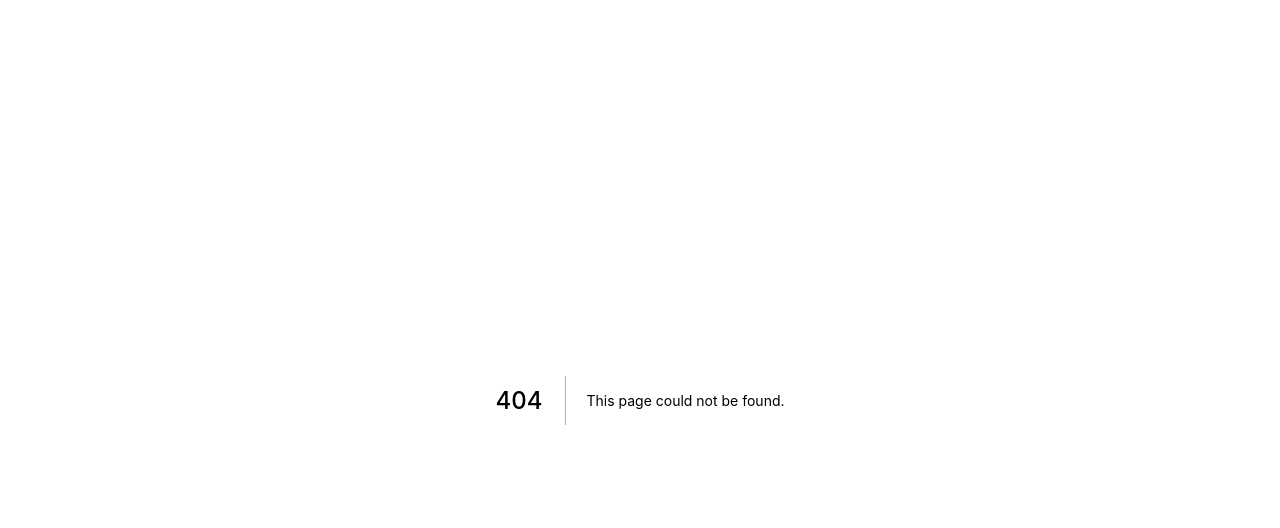
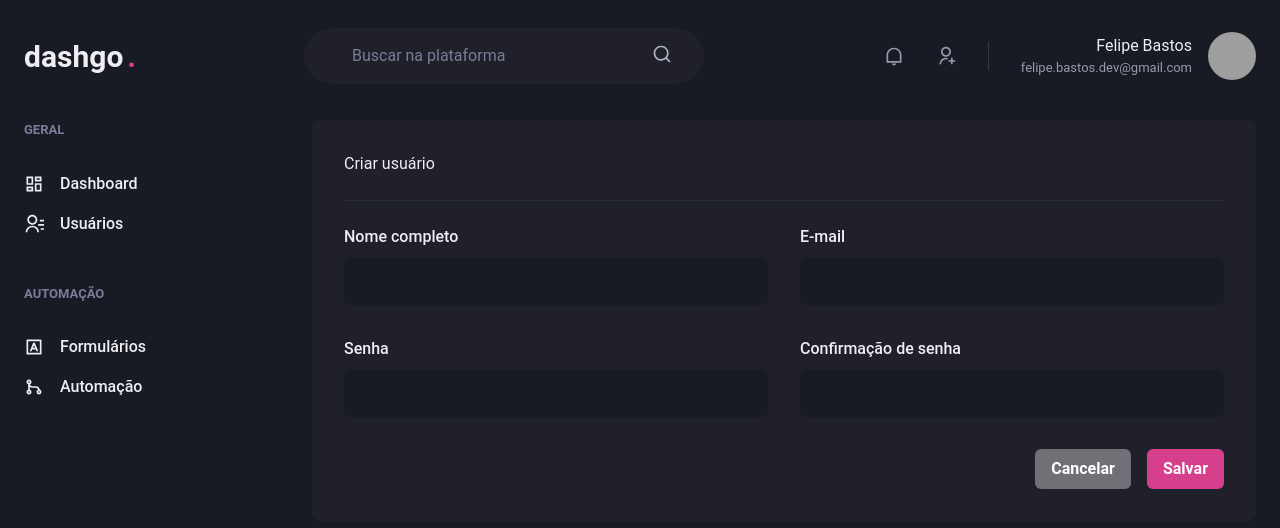
Before and after one commit to felipecfb/dashgo, a Next.js app: page /users/create in a window 1280 px wide. Before the commit this address had no page. Shown: the top 528 px of the page. Built offline with nearby package versions, Linux system fonts and the light colour scheme; grey boxes are pictures that could not be loaded.

Commit message:
feat: criando componente de criação de usuário

```diff
--- a/src/pages/dashboard.tsx
+++ b/src/pages/dashboard.tsx
@@ -47,11 +47,11 @@
     opacity: 0.3,
     type: "gradient",
     gradient: {
-      shade: 'dark',
+      shade: "dark",
       opacityFrom: 0.7,
       opacityTo: 0.3,
-    }
-  }
+    },
+  },
 } as const;
 
 const series = [
--- /dev/null
+++ b/src/pages/users/create.tsx
@@ -0,0 +1,41 @@
+import { Box, Button, Divider, Flex, Heading, HStack, SimpleGrid, VStack } from "@chakra-ui/react";
+import { Input } from "../../components/Form/Input";
+import { Header } from "../../components/Header";
+import { Sidebar } from "../../components/Sidebar";
+
+export default function CreateUser() {
+  return (
+    <Box>
+      <Header />
+
+      <Flex w="100%" my="6" maxWidth={1480} mx="auto" px="6">
+        <Sidebar />
+
+        <Box flex="1" borderRadius={8} bg="gray.800" p="8">
+            <Heading size="large" fontWeight="normal">Criar usuário</Heading>
+
+            <Divider my="6" borderColor="gray.700" />
+
+            <VStack spacing="8">
+                <SimpleGrid minChildWidth="240px" spacing="8" w="100%">
+                    <Input name="name" label="Nome completo" />
+                    <Input name="email" label="E-mail" />
+                </SimpleGrid>
+
+                <SimpleGrid minChildWidth="240px" spacing="8" w="100%">
+                    <Input name="password" label="Senha" />
+                    <Input name="password_confirmation" label="Confirmação de senha" />
+                </SimpleGrid>
+            </VStack>
+
+            <Flex mt="8" justify="flex-end">
+                <HStack spacing="4">
+                    <Button colorScheme="whiteAlpha">Cancelar</Button>
+                    <Button colorScheme="pink">Salvar</Button>
+                </HStack>
+            </Flex>
+        </Box>
+      </Flex>
+    </Box>
+  );
+}
```
